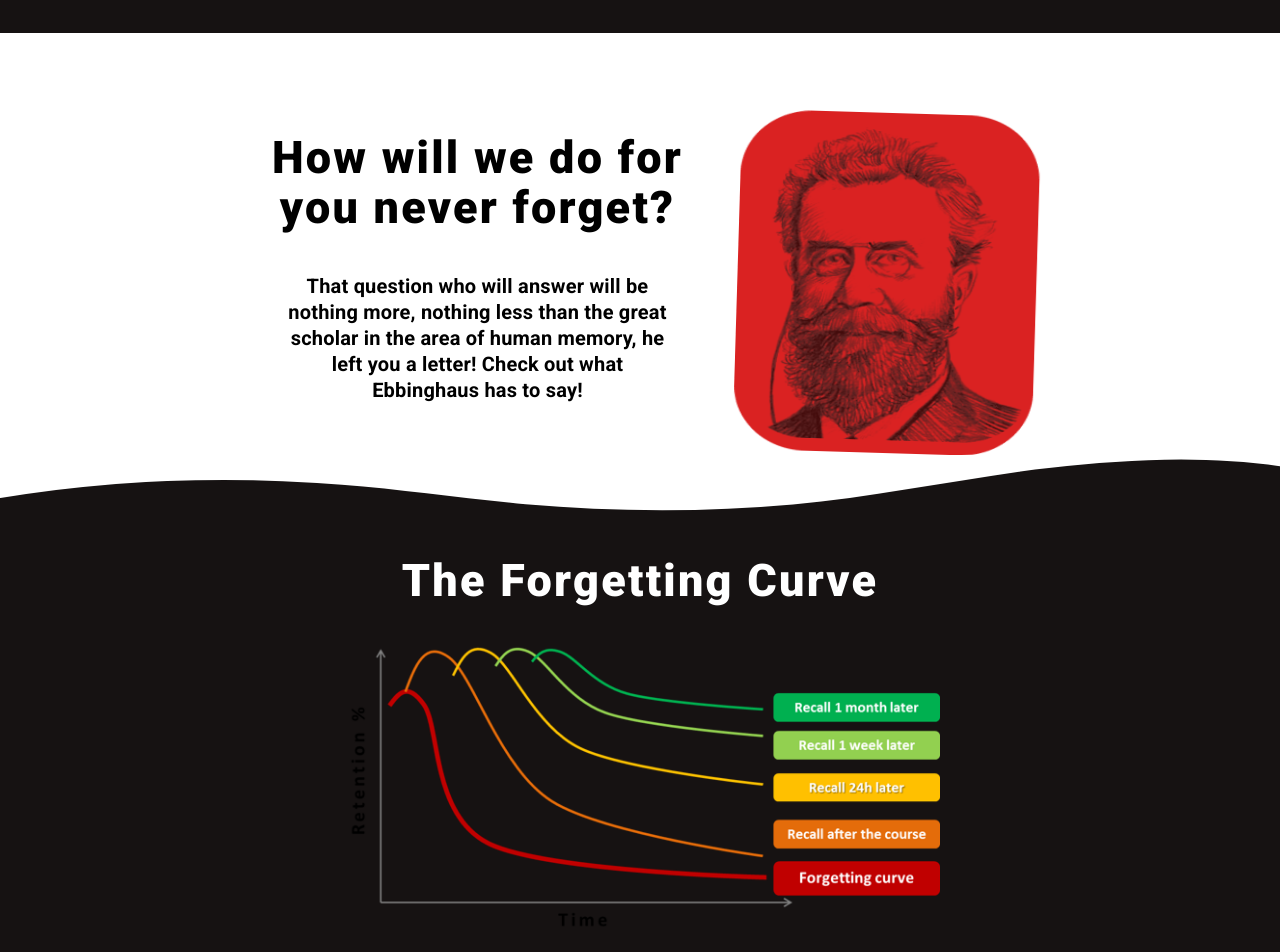
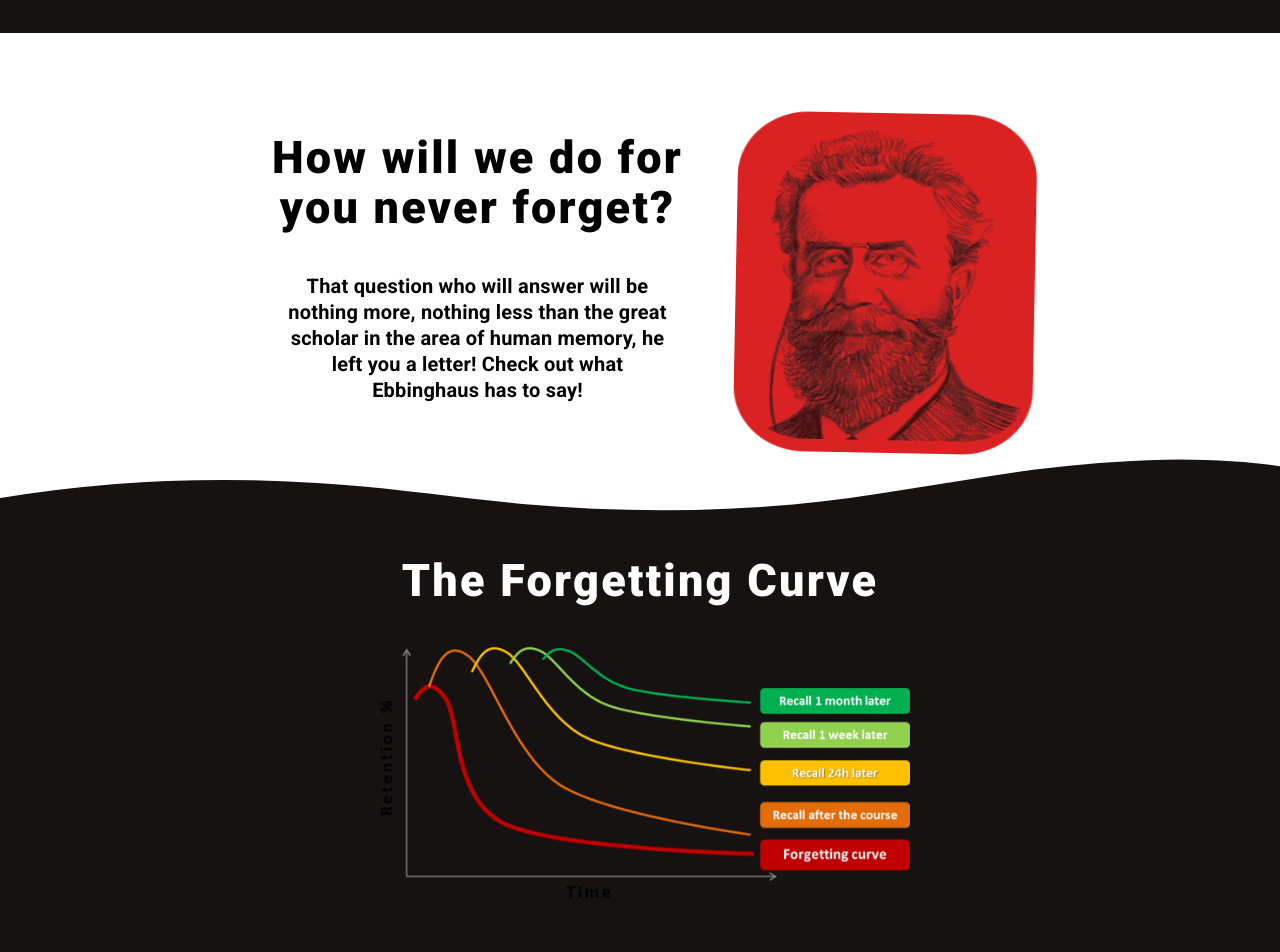
Before and after one commit to emilynakano/shining-front, a React (Create React App) app: page / in a window 1280 px wide. Shown: the part 767-1719 px from the top of the page. Built offline with nearby package versions, Linux system fonts and the light colour scheme; no server answers; a web font is replaced by a local one.

Commit message:
feat: add animation in the forgetting curve section

```diff
--- a/src/pages/home/ForgettingCurveSection.js
+++ b/src/pages/home/ForgettingCurveSection.js
@@ -1,15 +1,18 @@
 import styled from 'styled-components';
 import { useState } from 'react';
+import { Fade } from 'react-reveal';
 import { Title as StyleTitle } from './FirstSection';
 import Curve from '../../assets/images/curve.png';
 
 export default function ForgettingCurveSection() {
   const [click, setClick] = useState(false);
   return (
+    <Fade bottom>
       <Container>
         <Title>
           <h1>The Forgetting Curve</h1>
         </Title>
+        <Fade bottom>
           <Main click={click}>
             <div className="back-face" onClick={() => setClick(!click)}>
               <img src={Curve} alt="curve" />
@@ -23,7 +26,9 @@ export default function ForgettingCurveSection() {
               </h2>
             </div>
           </Main>
+        </Fade>
       </Container>
+    </Fade>
   );
 }
 const Main = styled.div`
@@ -36,11 +41,9 @@ const Main = styled.div`
     max-width: 600px;
     width: 90%;
     max-height: 320px;
-
     img {
       width:100%;
     }
-
     display: flex;
     justify-content: center;
     align-items: center;
@@ -73,7 +76,6 @@ const Main = styled.div`
     transform-style: preserve-3d;
 
     transform: ${(props) => (props.click ? '' : 'rotateY(-180deg)')};
-
     h2 {
       font-family: Roboto;
       font-weight: 500;
@@ -83,6 +85,7 @@ const Main = styled.div`
       color: white;
       text-align: start;
     }
+
     @media (max-width: 600px) {
       padding:0px;
     }
--- a/src/pages/home/SecondSection.js
+++ b/src/pages/home/SecondSection.js
@@ -57,6 +57,7 @@ const Container = styled.div`
   justify-content:center;
   padding-top: 80px;
 
+  overflow-y: hidden;
   @media (max-width: 760px) {
     flex-direction: column;
     align-items:center;
```
Lines whose indentation alone changed are shown as unchanged.
